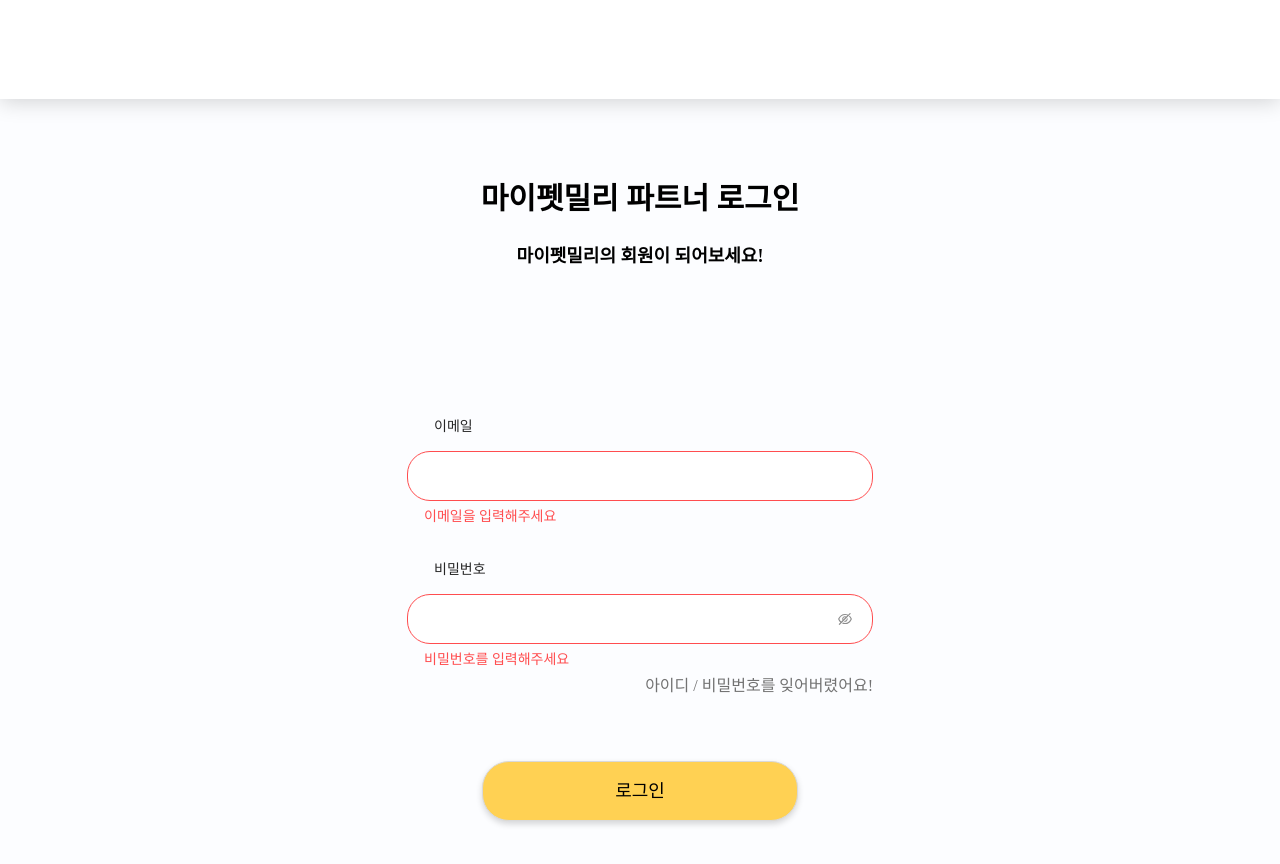
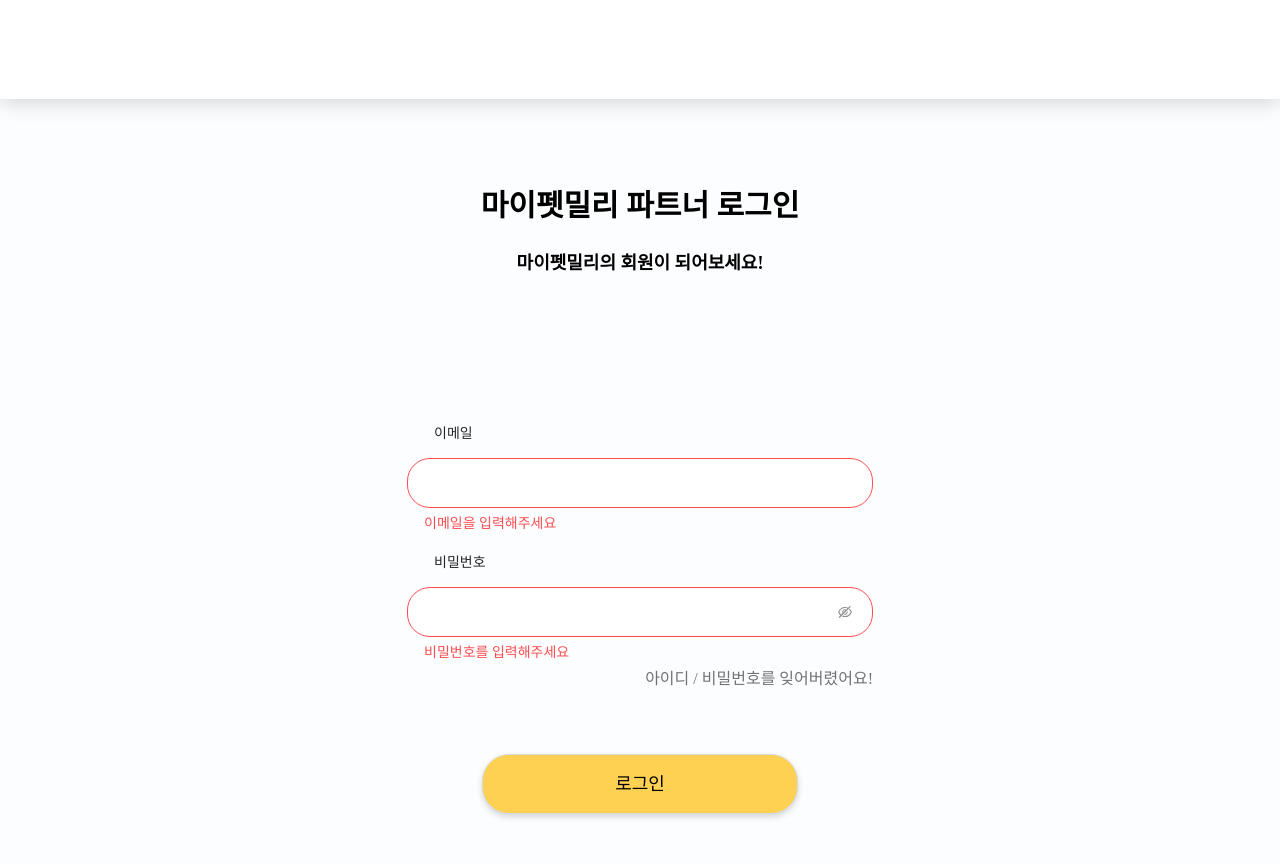
Before and after one commit to mypetmily/collie, a React (Vite) app: page /login in a window 1280 px wide. Shown: the top 864 px of the page. Built offline with nearby package versions, Linux system fonts and the light colour scheme; what typesafe-actions would draw is missing.

Commit message:
style(basic-input): #5 placeholder 속성 추가 및 간격 수정

```diff
--- a/src/components/Input/BasicInput.scss
+++ b/src/components/Input/BasicInput.scss
@@ -18,6 +18,6 @@
   }
 
   & + .basic-input {
-    margin-top: 26px;
+    margin-top: 12px;
   }
 }
--- a/src/components/Input/BasicInput.tsx
+++ b/src/components/Input/BasicInput.tsx
@@ -16,6 +16,7 @@
   message?: string;
   required?: boolean;
   requiredStyle?: boolean;
+  placeholder?: string;
 }
 
 export const BasicInput = ({
@@ -25,6 +26,7 @@
   message,
   required = true,
   requiredStyle = false,
+  placeholder = '',
 }: Props): JSX.Element => {
   let Component;
 
@@ -54,7 +56,7 @@
       help={<p className="basic-input__message">{message}</p>}
       validateStatus="error"
       className={cx('basic-input')}>
-      <Component className={cx('basic-input__input', 'round')} />
+      <Component className={cx('basic-input__input', 'round')} placeholder={placeholder} />
     </Form.Item>
   );
 };
```
